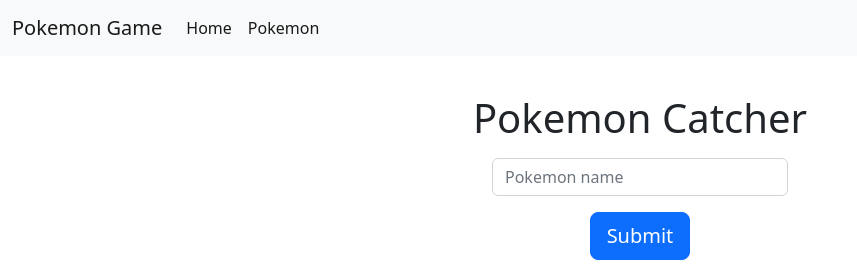
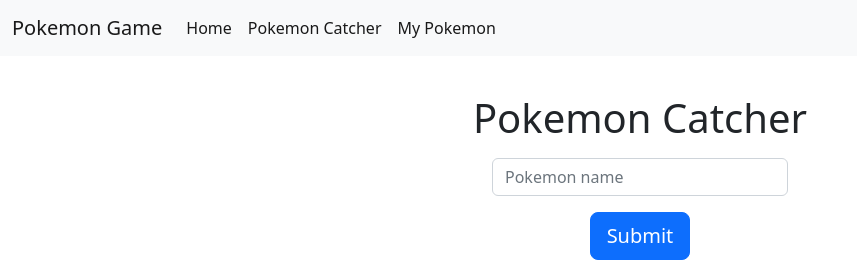
Before and after one commit to ToddGallegos/CodingTemple, a Flask app: template week_5_day_1/new_flask_app/app/templates/pokemon.html in a window 1280 px wide. Shown: the top 269 px of the page, without its empty margins (0-857 px from the left). Run offline with Flask 2, Linux system fonts and the light colour scheme; the template is opened without the code that fills it: values that come from a table or form of the project are taken from there, most other values are stand-ins (such as "Sample title", 1, 10 or a date in 2020).

Commit message:
caught up to pokemon snapshot

```diff
--- a/week_5_day_1/new_flask_app/app/forms.py
+++ b/week_5_day_1/new_flask_app/app/forms.py
@@ -3,5 +3,5 @@
 from wtforms.validators import DataRequired, EqualTo
 
 class PokemonCatcherForm(FlaskForm):
-    pokemon_name = StringField("Pokemon Name")
+    pokemon_name = StringField("Pokemon Name", validators = [DataRequired()])
     submit = SubmitField()
--- a/week_5_day_1/new_flask_app/app/templates/base.html
+++ b/week_5_day_1/new_flask_app/app/templates/base.html
@@ -22,7 +22,10 @@
                 <a class="nav-link active" aria-current="page" href="/">Home</a>
               </li>
               <li class="nav-item">
-                <a class="nav-link active" href="/pokemon">Pokemon</a>
+                <a class="nav-link active" href="/pokemon">Pokemon Catcher</a>
+              </li>
+              <li class="nav-item">
+                <a class="nav-link active" href="#">My Pokemon</a>
               </li>
             </ul>
           </div>
--- a/week_5_day_1/new_flask_app/app/templates/pokemon.html
+++ b/week_5_day_1/new_flask_app/app/templates/pokemon.html
@@ -10,23 +10,28 @@
         {{ form.submit(style="margin-top:1rem", class="btn btn-primary btn-lg") }}
     </form>
 </div>
-{% if my_pokemon is defined %}
+
+{% if the_pokemon %}
+
 <div style="text-align:center; margin-top: 2rem">
     <h2>Your Pokemon:</h2>
-    <img src={{ my_pokemon.front_shiny_sprite }} alt="pokemon image">
-    <h3>Name: {{ my_pokemon.pokemon_name.capitalize() }} </h3>
-    <h3>Health: {{ my_pokemon.base_hp }} </h3>
-    <h3>Attack: {{ my_pokemon.base_attack }} </h3>
-    <h3>Defense: {{ my_pokemon.base_defense }} </h3>
-    <h3>XP: {{ my_pokemon.base_experience }} </h3>
-    <h3>Ability: {{ my_pokemon.ability_name.capitalize() }} </h3>
+    <img src={{ the_pokemon.front_shiny_sprite }} alt="pokemon image">
+    <h3>Name: {{ the_pokemon.pokemon_name.capitalize() }} </h3>
+    <h3>Health: {{ the_pokemon.base_hp }} </h3>
+    <h3>Attack: {{ the_pokemon.base_attack }} </h3>
+    <h3>Defense: {{ the_pokemon.base_defense }} </h3>
+    <h3>XP: {{ the_pokemon.base_experience }} </h3>
+    <h3>Ability: {{ the_pokemon.ability_name.capitalize() }} </h3>
 </div>
+
 {% endif %}
-{% if my_pokemon is not defined %}
+
+{% if the_pokemon == None %}
+
 <div style="text-align:center; margin-top: 2rem">
     <p>That Pokemon doesn't exist. Please try again!</p>
 </div>
+
 {% endif %}
 
-
 {% endblock %}
```
Also changed, not shown: week_5_day_1/new_flask_app/app/routes.py (+5 -6 lines).
